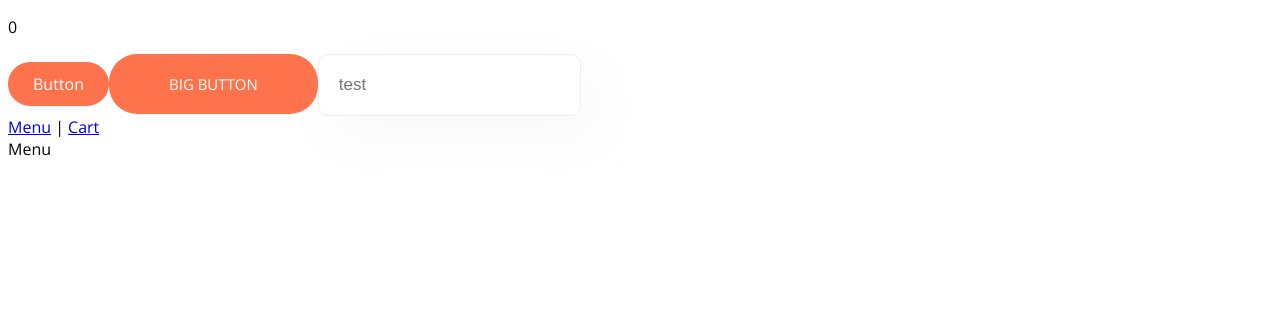
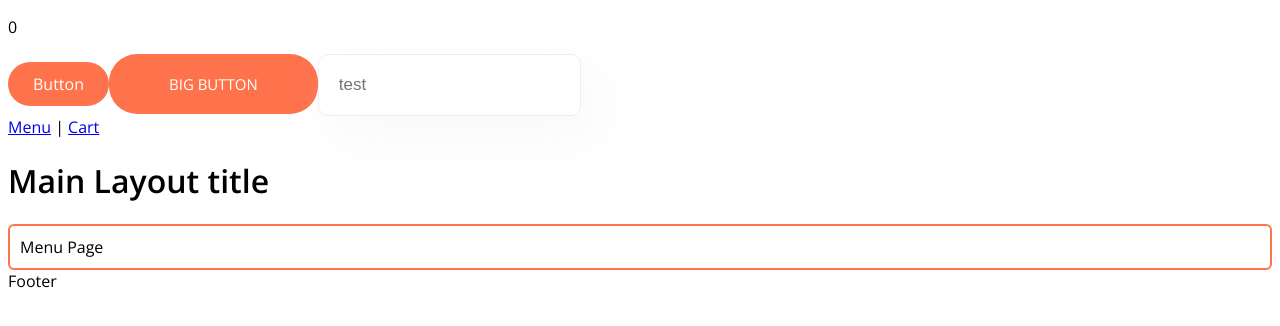
Before and after one commit to rail-sabirov/pizza-app, a React (Vite) app: page / in a window 1280 px wide. Shown: the top 326 px of the page. Built offline with nearby package versions, Linux system fonts and the light colour scheme.

Commit message:
Use Outlet for show children routes

```diff
--- a/src/App.tsx
+++ b/src/App.tsx
@@ -20,11 +20,6 @@ function App() {
       <Button onClick={ addCounter }>Button</Button>
       <Button size="big">Big Button</Button>
       <Input placeholder='test'/>
-
-      <div>
-        <a href="/">Menu</a> | <a href="/cart">Cart</a>
-      </div>
-
     </>
   )
 }
--- /dev/null
+++ b/src/layouts/Menu/Menu.module.css
@@ -0,0 +1,5 @@
+.outlet-container {
+    border: 2px solid var(--primary-color);
+    border-radius: var(--border-radius);
+    padding: 10px;
+}
--- /dev/null
+++ b/src/layouts/Menu/Menu.tsx
@@ -0,0 +1,18 @@
+import { Link, Outlet } from 'react-router-dom';
+import styles from './Menu.module.css';
+
+export function Layout() {
+    return <>
+        <div>
+            <Link to="/">Menu</Link> | <Link to="/cart">Cart</Link>
+        </div>
+
+        <h1>Main Layout title</h1>
+
+        <div className={styles['outlet-container']}>
+            <Outlet />
+        </div>
+
+        <div>Footer</div>
+    </>;
+}
--- a/src/pages/Cart/Cart.tsx
+++ b/src/pages/Cart/Cart.tsx
@@ -1,3 +1,3 @@
 export function Cart() {
-    return <>Cart</>
+    return <>Cart page</>;
 }
--- a/src/pages/Menu/Menu.tsx
+++ b/src/pages/Menu/Menu.tsx
@@ -1,3 +1,3 @@
 export function Menu() {
-    return <>Menu</>
+    return <>Menu Page</>
 }
```
Also changed, not shown: src/main.tsx (+14 -2 lines).
